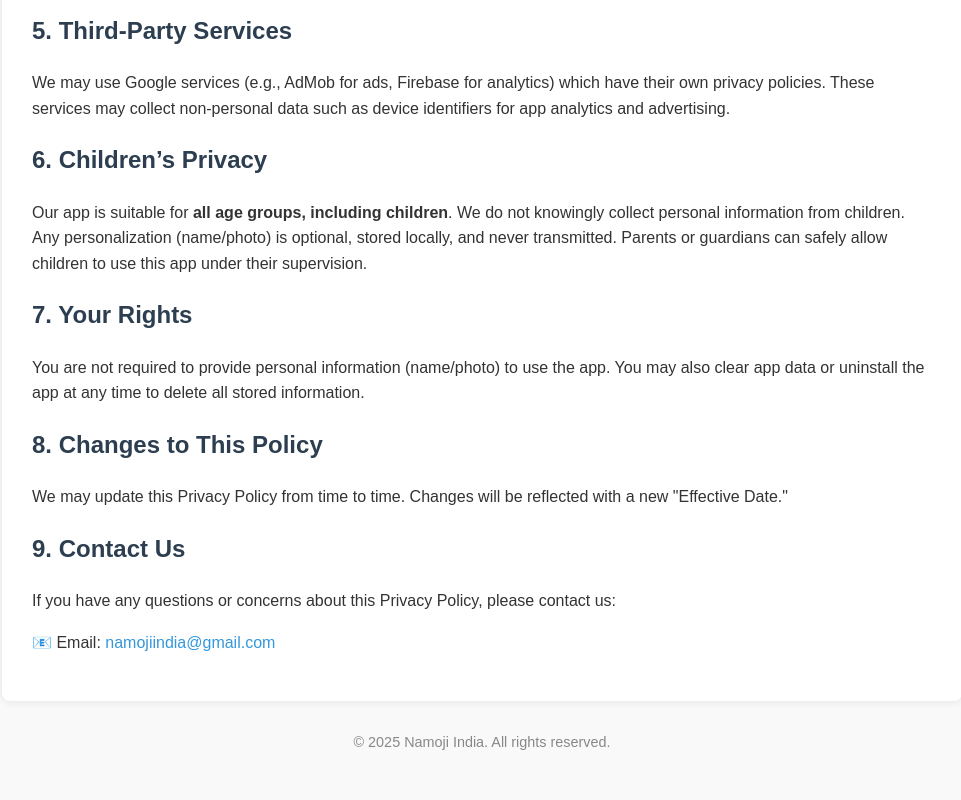
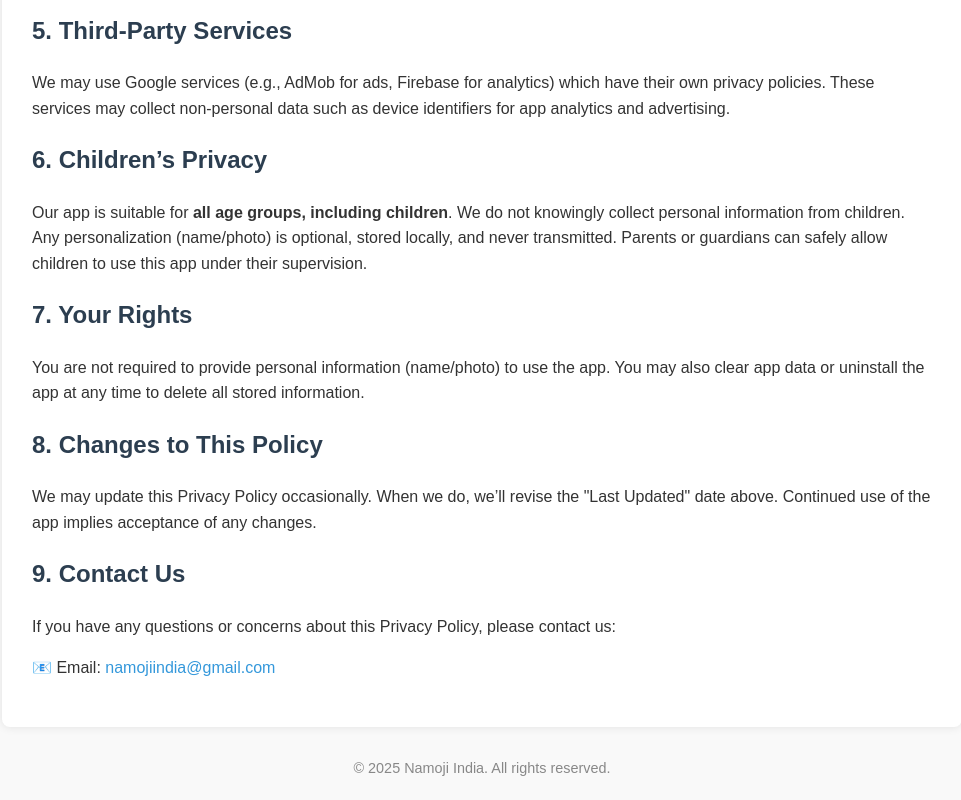
Before and after one commit to shubh234/namojiindia-privacy-policy, a plain HTML site: page privacy-policy.html in a window 1280 px wide. Shown: the part 855-1655 px from the top of the page, without its empty margins (158-1119 px from the left). Before the commit the page ends 1629 px from the top, so only its background shows below. Drawn offline with Linux system fonts and the light colour scheme.

Commit message:
Update privacy-policy.html

```diff
--- a/privacy-policy.html
+++ b/privacy-policy.html
@@ -76,7 +76,7 @@
         <p>You are not required to provide personal information (name/photo) to use the app. You may also clear app data or uninstall the app at any time to delete all stored information.</p>
 
         <h2>8. Changes to This Policy</h2>
-        <p>We may update this Privacy Policy from time to time. Changes will be reflected with a new "Effective Date."</p>
+        <p>We may update this Privacy Policy occasionally. When we do, we’ll revise the "Last Updated" date above. Continued use of the app implies acceptance of any changes.</p>
 
         <h2>9. Contact Us</h2>
         <p>If you have any questions or concerns about this Privacy Policy, please contact us:</p>
```
